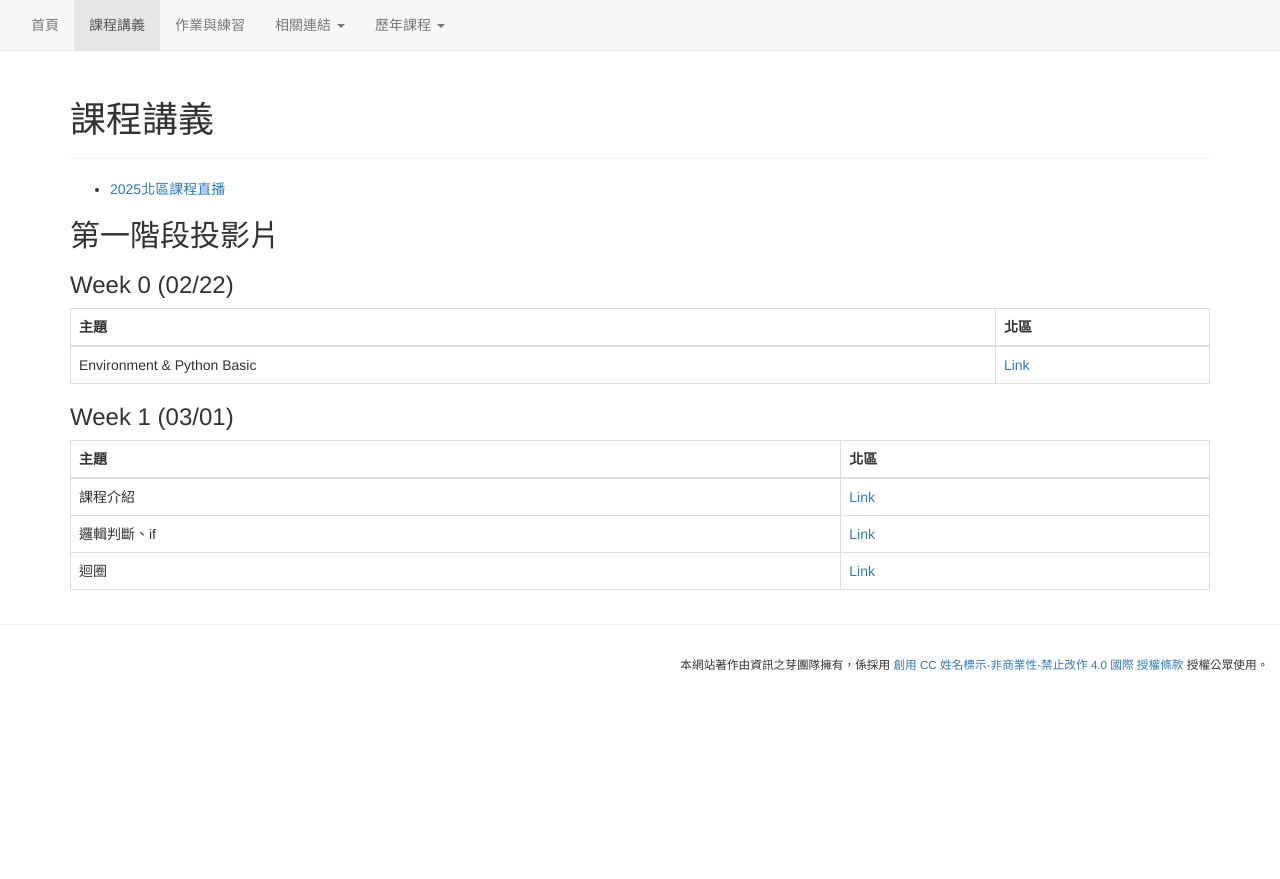
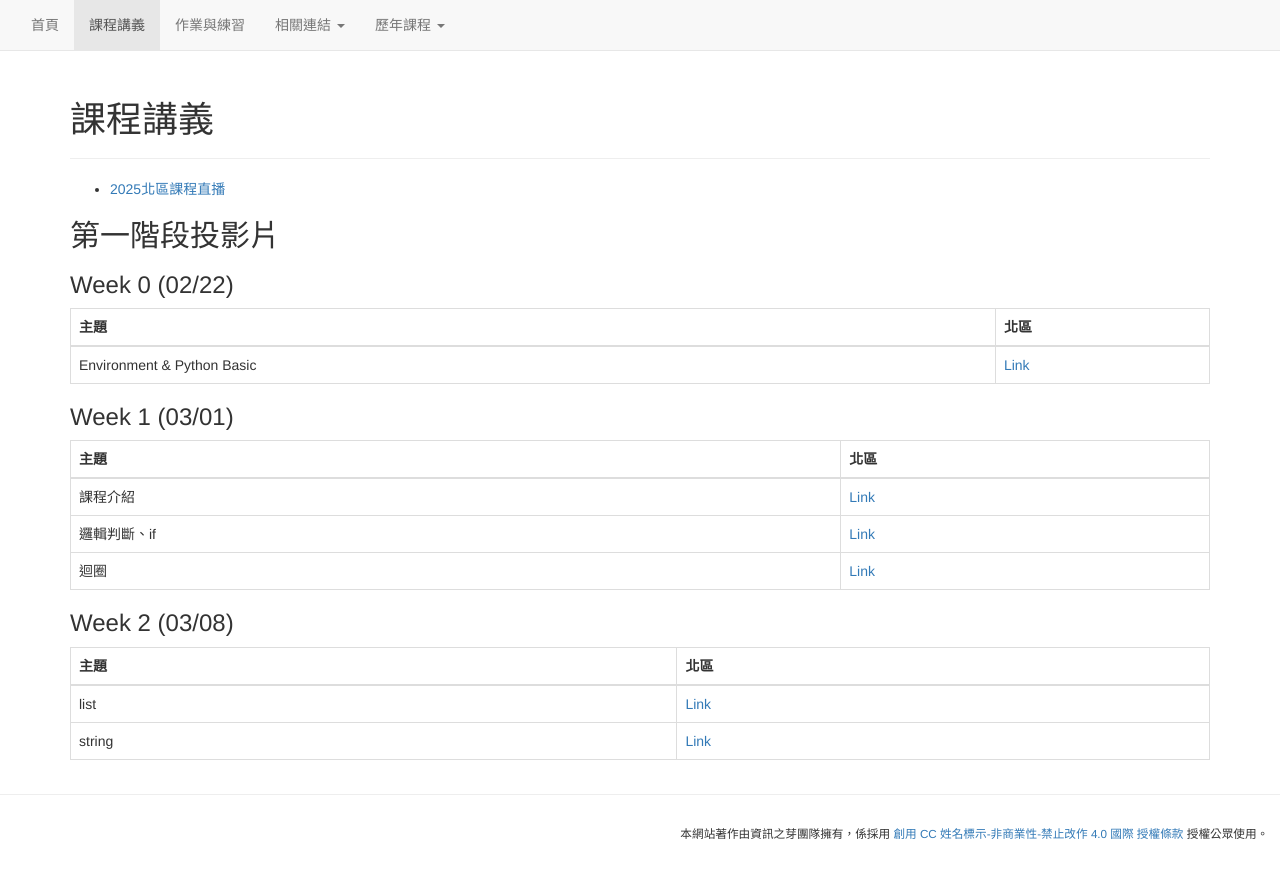
Before and after one commit to tw-csie-sprout/py2026, a Jekyll site: the page built from slides.md, in a window 1280 px wide. Shown: the top 879 px of the page. Built offline with Jekyll 4.4.1, drawn with Linux system fonts in a browser that asks for light colours.

Commit message:
Add week 2 links in slides.md

```diff
--- a/slides.md
+++ b/slides.md
@@ -25,6 +25,14 @@ title: "課程講義"
 | 邏輯判斷、if | [Link](https://hackmd.io/@mwqXlFx-Snm6rWYAV9nuAA/SJjAVeG_be) |
 | 迴圈 | [Link](https://hackmd.io/@mwqXlFx-Snm6rWYAV9nuAA/rJnfvOHuWx)|
 
+### Week 2 (03/08)
+
+{: .table .table-bordered}
+| 主題 | 北區 |
+| --- | --- |
+| list |[Link](https://www.csie.ntu.edu.tw/~b13902145/sprout/py2026/list) |
+| string | [Link](https://shaujiun-lan.github.io/py2026-sprout/string/slides.html) |
+
 <!--
 ### Week 2 (03/02)
 
@@ -33,14 +41,6 @@ title: "課程講義"
 | --- | --- |
 | 邏輯判斷、if | [Link](https://drive.google.com/file/d/14ykQ4lvahx66la11habQmhBVb-tZIAN2/view?usp=sharing) |
 | 迴圈 | [Link](https://hackmd.io/@gary940610/python-loop) |
-
-### Week 3 (03/09)
-
-{: .table .table-bordered}
-| 主題 | 北區 |
-| --- | --- |
-| list |[Link](https://drive.google.com/file/d/11YT62DoDGpCYj1txBcfPKr9R4rijQWPO/view?usp=drive_link) |
-| string | [Link](https://hackmd.io/@onion0905/r1cbJAIjyg) |
 
 ### Week 4 (03/16)
 
```
